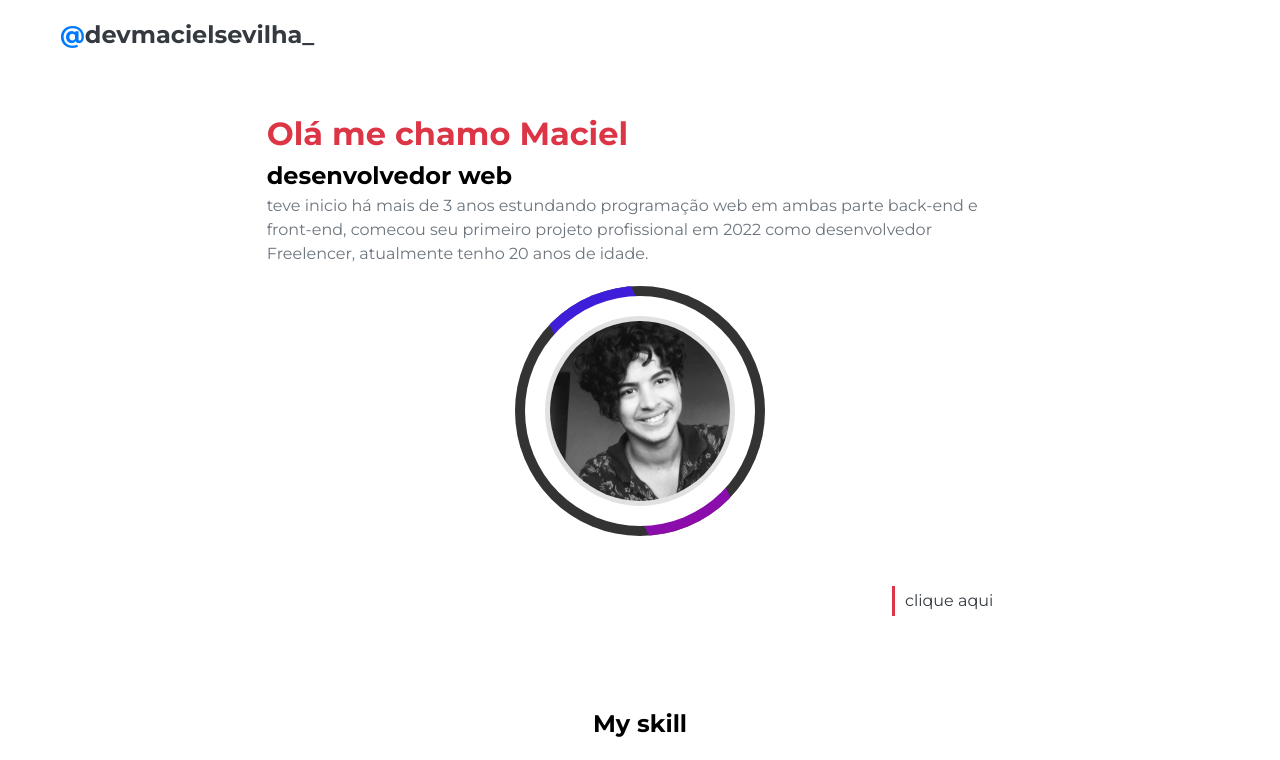
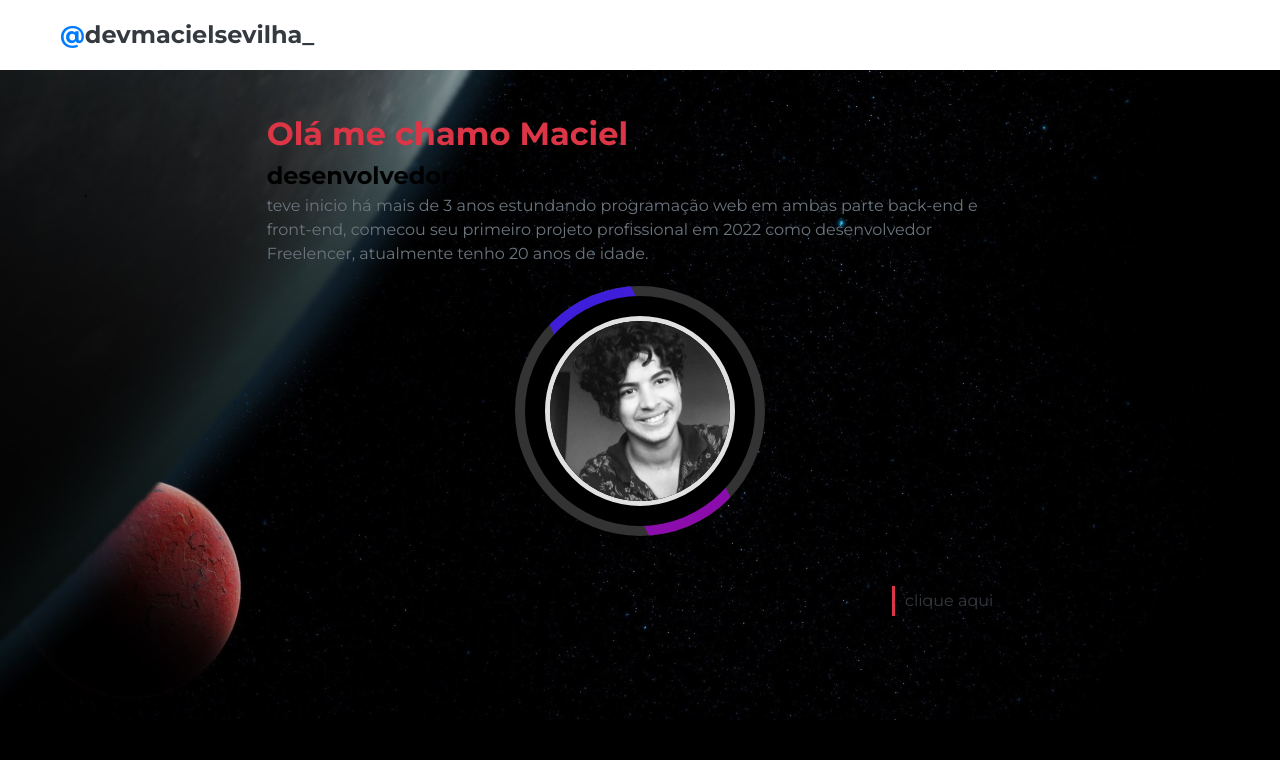
Before and after one commit to macielsevilha/portfolio, a Next.js app: page / in a window 1280 px wide. Shown: the top 760 px of the page. Built offline with nearby package versions, Linux system fonts and the light colour scheme.

Commit message:
add fundo

```diff
--- a/src/app/components/surfaces/Header.jsx
+++ b/src/app/components/surfaces/Header.jsx
@@ -3,13 +3,17 @@ import "../../sass/app.scss";
 
 export function Header() {
     return (
-        <header className="portfolio-header__container">
-            <div className="portfolio-header__middle">
+        <header className="imagem">
+        <div className="img">
+        <div className="portfolio-header__container">
+         <div className="portfolio-header__middle">
                 <a className="portfolio-header__logo --i:1" href="">
                     <span>@</span>devmacielsevilha_
                 </a>
                 <Navbar />
             </div>
+         </div>
+        </div>
         </header>
     )
 }
--- a/src/app/page.module.scss
+++ b/src/app/page.module.scss
@@ -1,4 +1,3 @@
-
 .line {
   background-color: rgb(130, 130, 130);
   height: 100%;
--- a/src/app/sass/layout/_header.scss
+++ b/src/app/sass/layout/_header.scss
@@ -28,3 +28,7 @@
         }
     }
 }
+
+body {
+    background-color: red;
+  }
--- a/src/app/sass/pages/_home.scss
+++ b/src/app/sass/pages/_home.scss
@@ -82,7 +82,7 @@
         &::after {
             content: '';
             position: absolute;
-            background-color: rgb(255, 255, 255);
+            background-color: rgb(0, 0, 0);
             border-radius: 50%;
             inset: 10px;
 
@@ -102,3 +102,12 @@
         }
     }
 }
+
+body {
+    background-image: url('../../pexels-frank-cone-6508135.jpg');
+    background-size: contain;
+    background-position: top;
+    background-repeat: no-repeat;
+    background-color: #000000;
+
+}
```
Also changed, not shown: src/app/globals.scss (line endings or trailing spaces), src/app/pexels-frank-cone-6508135.jpg (added), 1 other file (tests, documents, lock files or other folders).
